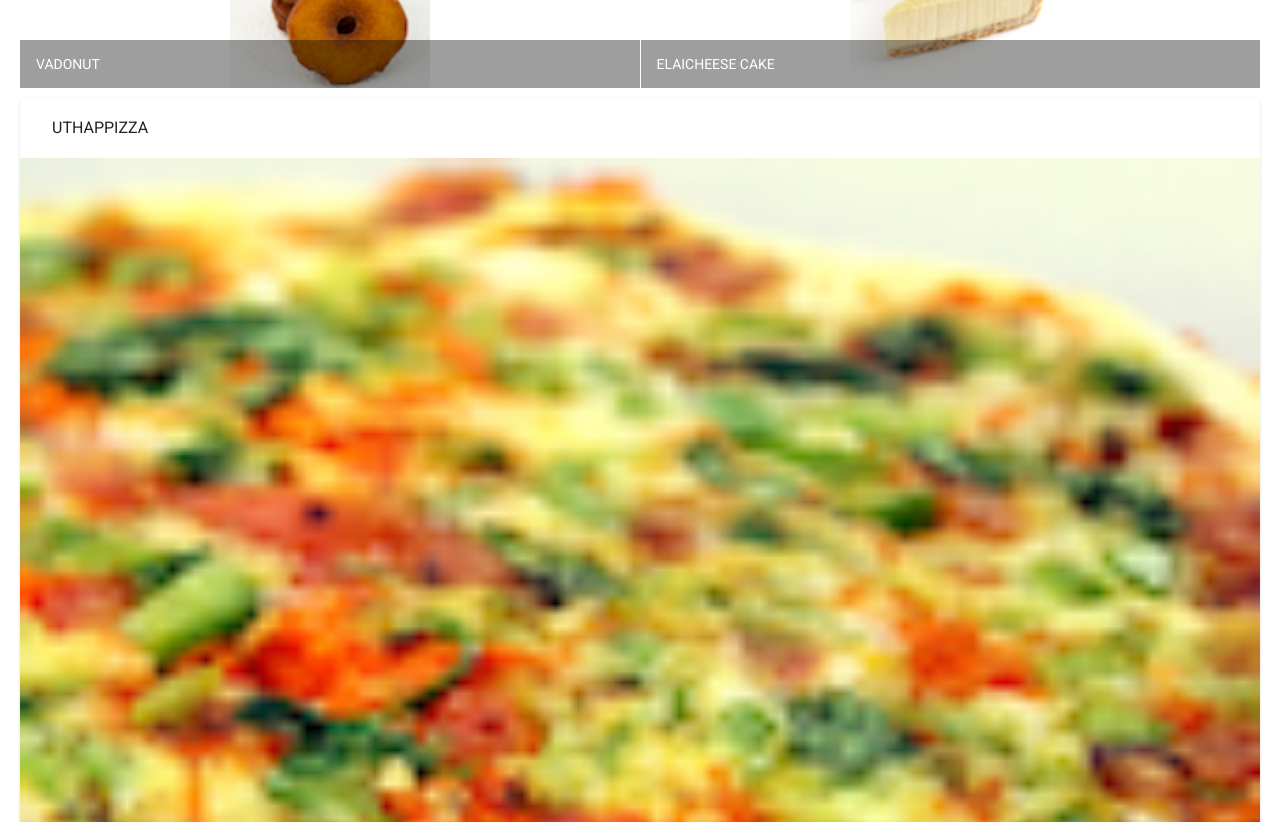
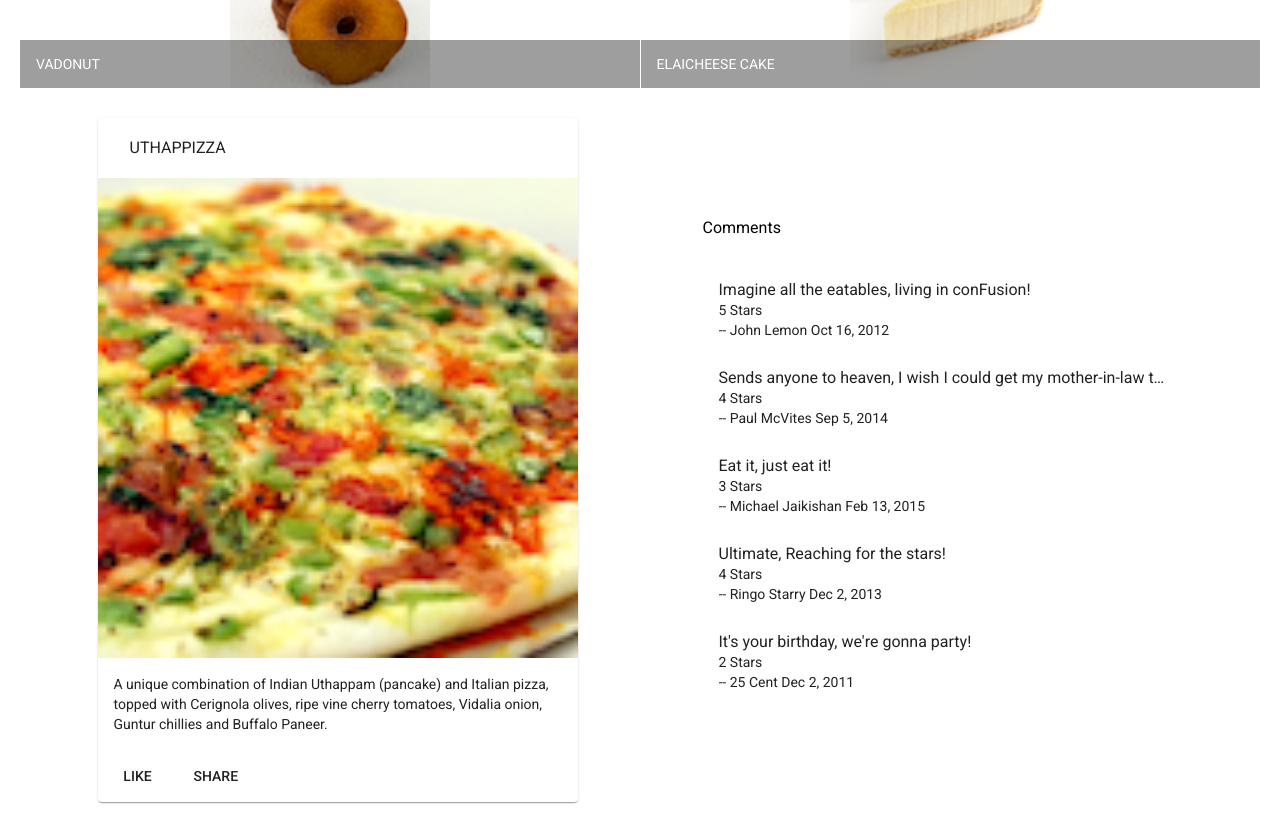
Before and after one commit to sarmisthaCG/AngularCourserraEx1, an Angular app in the folder conFusion/: page / in a window 1280 px wide. Shown: the part 460-1282 px from the top of the page. Built offline with nearby package versions, Linux system fonts and the light colour scheme.

Commit message:
Assignment - add dishdetail
Assignment - add dishdetail

```diff
--- a/conFusion/src/app/app.module.ts
+++ b/conFusion/src/app/app.module.ts
@@ -11,11 +11,13 @@
 import { MatGridListModule } from '@angular/material/grid-list';
 import { MatCardModule } from '@angular/material/card';
 import { MatButtonModule } from '@angular/material/button';
+import { DishdetailComponent } from './dishdetail/dishdetail.component';
 
 @NgModule({
   declarations: [
     AppComponent,
-    MenuComponent
+    MenuComponent,
+    DishdetailComponent
   ],
   imports: [
     BrowserModule,
--- /dev/null
+++ b/conFusion/src/app/dishdetail/dishdetail.component.html
@@ -0,0 +1,44 @@
+<div class="container"
+    fxLayout="row"
+    fxLayout.sm="column"
+    fxLayout.xs="column"
+    fxLayoutAlign.gt-md="space-around center"
+    fxLayoutGap="10px"
+    fxLayoutGap.xs="0">
+
+  <div fxFlex="40">
+    <mat-card>
+        <mat-card-header>
+              <mat-card-title>
+                <h3>{{ dish.name | uppercase }}</h3>
+              </mat-card-title>
+        </mat-card-header>
+        <img mat-card-image src="{{dish.image}}" alt="{{dish.name}}">
+        <mat-card-content>
+              <p>{{ dish.description}} </p>
+        </mat-card-content>
+        <mat-card-actions>
+              <button mat-button>LIKE</button>
+              <button mat-button>SHARE</button>
+        </mat-card-actions>
+      </mat-card>
+  </div>
+
+  <div fxFlex="40">
+    <h3>Comments</h3>
+    <mat-list>
+        <mat-list-item *ngFor="let comment of dish.comments">
+            <p mat-line>
+                <span>{{comment.comment}}</span>
+            </p>
+            <p mat-line>
+                <span>{{comment.rating}} Stars</span>
+            </p>
+            <p mat-line>
+                <span>-- {{comment.author}} {{ comment.date | date }}</span>
+            </p>
+        </mat-list-item>
+    </mat-list>
+  </div>
+
+</div>
--- /dev/null
+++ b/conFusion/src/app/dishdetail/dishdetail.component.ts
@@ -0,0 +1,59 @@
+import { Component, OnInit } from '@angular/core';
+import { Dish } from '../shared/dish';
+
+const DISH = {
+  id: '0',
+  name: 'Uthappizza',
+  image: '/assets/images/uthappizza.png',
+  category: 'mains',
+  featured: true,
+  label: 'Hot',
+  price: '4.99',
+  // tslint:disable-next-line:max-line-length
+  description: 'A unique combination of Indian Uthappam (pancake) and Italian pizza, topped with Cerignola olives, ripe vine cherry tomatoes, Vidalia onion, Guntur chillies and Buffalo Paneer.',
+  comments: [
+       {
+           rating: 5,
+           comment: 'Imagine all the eatables, living in conFusion!',
+           author: 'John Lemon',
+           date: '2012-10-16T17:57:28.556094Z'
+       },
+       {
+           rating: 4,
+           comment: 'Sends anyone to heaven, I wish I could get my mother-in-law to eat it!',
+           author: 'Paul McVites',
+           date: '2014-09-05T17:57:28.556094Z'
+       },
+       {
+           rating: 3,
+           comment: 'Eat it, just eat it!',
+           author: 'Michael Jaikishan',
+           date: '2015-02-13T17:57:28.556094Z'
+       },
+       {
+           rating: 4,
+           comment: 'Ultimate, Reaching for the stars!',
+           author: 'Ringo Starry',
+           date: '2013-12-02T17:57:28.556094Z'
+       },
+       {
+           rating: 2,
+           comment: 'It\'s your birthday, we\'re gonna party!',
+           author: '25 Cent',
+           date: '2011-12-02T17:57:28.556094Z'
+       }
+   ]
+};
+@Component({
+  selector: 'app-dishdetail',
+  templateUrl: './dishdetail.component.html',
+  styleUrls: ['./dishdetail.component.scss']
+})
+export class DishdetailComponent implements OnInit {
+  dish = DISH;
+  constructor() { }
+
+  ngOnInit(): void {
+  }
+
+}
--- a/conFusion/src/app/menu/menu.component.html
+++ b/conFusion/src/app/menu/menu.component.html
@@ -21,7 +21,7 @@
 </mat-grid-list>
 </div>
 <div fxFlex *ngIf="selectedDish">
-    <mat-card>
+    <!-- <mat-card>
       <mat-card-header>
         <mat-card-title>
           <h3>{{selectedDish.name | uppercase}}</h3>
@@ -36,6 +36,7 @@
         <button mat-button>LIKE</button>
         <button mat-button>SHARE</button>
       </mat-card-actions>
-    </mat-card>
+    </mat-card> -->
+    <app-dishdetail></app-dishdetail>
   </div>
 </div>
```
Also changed, not shown: conFusion/src/app/dishdetail/dishdetail.component.scss (added), 1 other file (tests, documents, lock files or other folders).
